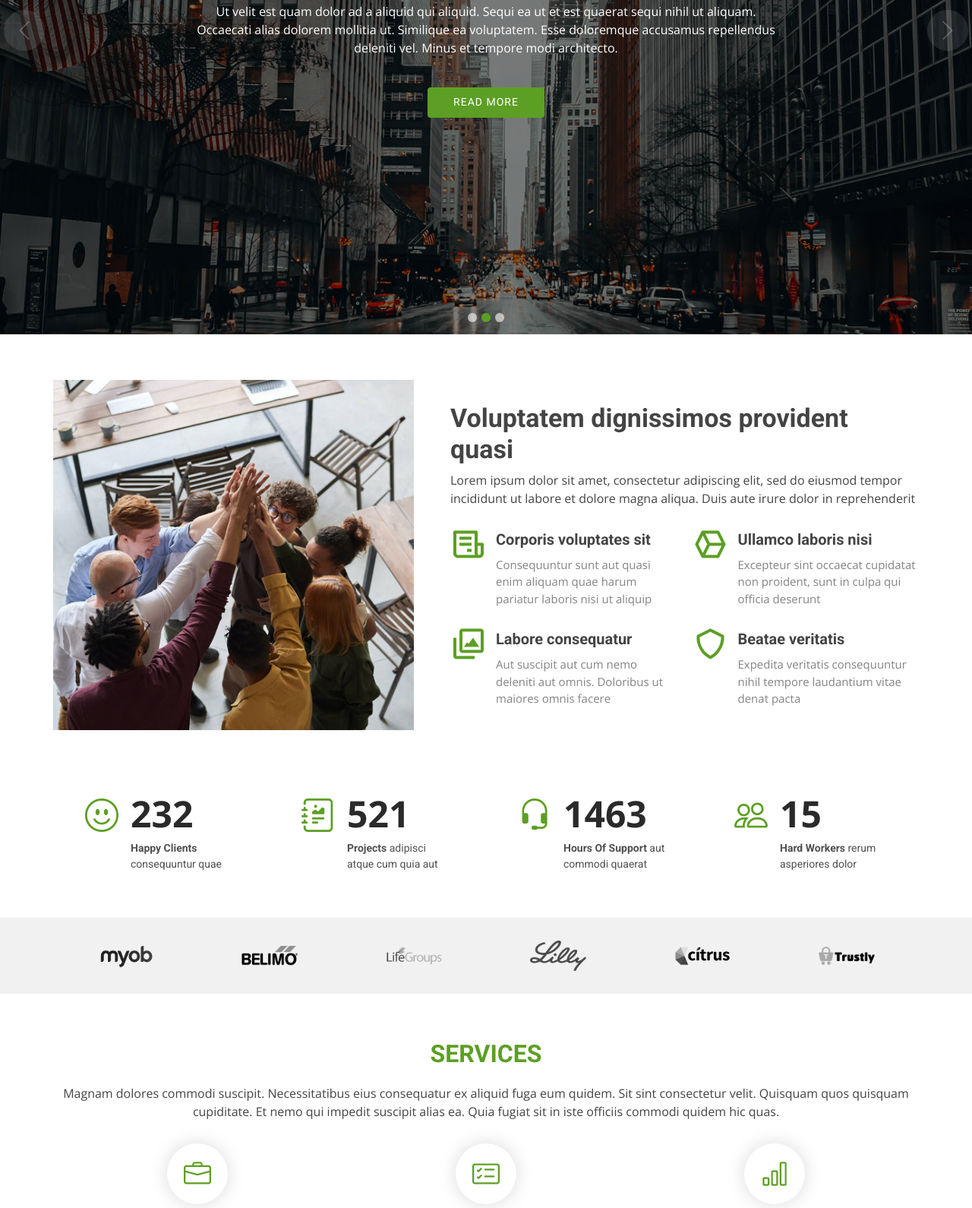
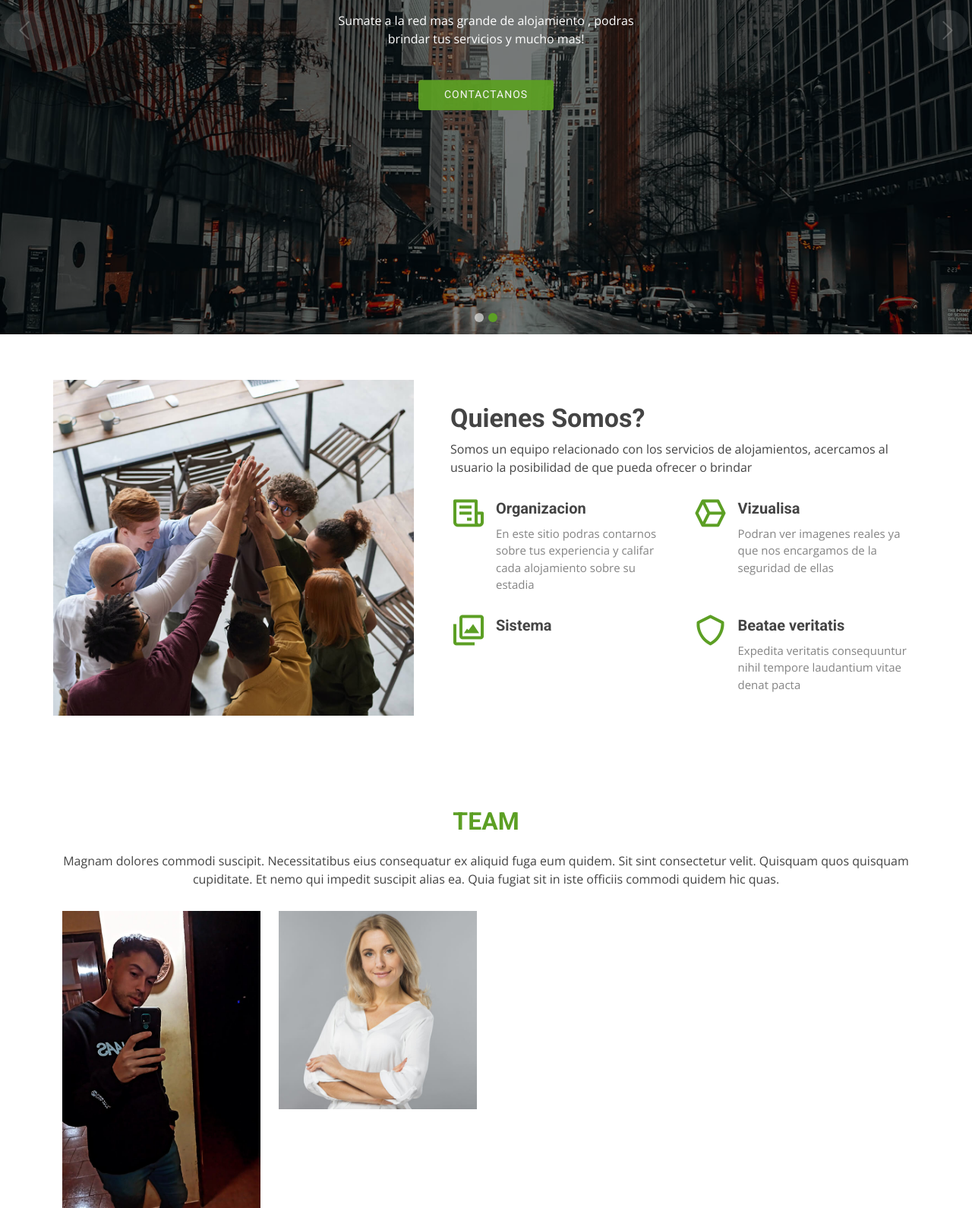
Before and after one commit to rodrensy/etours, a plain HTML site: page index.html in a window 1280 px wide. Shown: the part 360-1950 px from the top of the page at 76% size. Drawn offline with nearby package versions, Linux system fonts and the light colour scheme.

Commit message:
CAMBIO DE FORMATO

```diff
--- a/index.html
+++ b/index.html
@@ -89,13 +89,13 @@
         <div class="carousel-inner" role="listbox">
 
           <!-- Slide 1 -->
-          <div class="carousel-item active" style="background-image: url(assets/img/slide/slide-1.jpg);">
+          <div class="carousel-item active" style="background-image: url(assets/img/fotoprinci.jpg);">
             <div class="carousel-container">
               <div class="carousel-content">
-                <h2 class="animate__animated animate__fadeInDown">Grow Your Business</h2>
-                <p class="animate__animated animate__fadeInUp">Ut velit est quam dolor ad a aliquid qui aliquid. Sequi ea ut et est quaerat sequi nihil ut aliquam. Occaecati alias dolorem mollitia ut. Similique ea voluptatem. Esse doloremque accusamus repellendus deleniti vel. Minus et tempore modi architecto.</p>
+                <h2 class="animate__animated animate__fadeInDown">E-tourist</h2>
+                <p class="animate__animated animate__fadeInUp">Encontrá lugares para alojarte acompañado de una buena en Cordoba</p>
                 <div>
-                  <a href="#about" class="btn-get-started animate__animated animate__fadeInUp scrollto">Read More</a>
+                  <a href="#about" class="btn-get-started animate__animated animate__fadeInUp scrollto">Contactanos</a>
                 </div>
               </div>
             </div>
@@ -105,29 +105,29 @@
           <div class="carousel-item" style="background-image: url(assets/img/slide/slide-2.jpg);">
             <div class="carousel-container">
               <div class="carousel-content">
-                <h2 class="animate__animated animate__fadeInDown">Lorem Ipsum Dolor</h2>
-                <p class="animate__animated animate__fadeInUp">Ut velit est quam dolor ad a aliquid qui aliquid. Sequi ea ut et est quaerat sequi nihil ut aliquam. Occaecati alias dolorem mollitia ut. Similique ea voluptatem. Esse doloremque accusamus repellendus deleniti vel. Minus et tempore modi architecto.</p>
+                <h2 class="animate__animated animate__fadeInDown">Tu mejor experiencia esta aqui</h2>
+                <p class="animate__animated animate__fadeInUp">Sumate a la red mas grande de alojamiento , podras brindar tus servicios y mucho mas!</p>
                 <div>
-                  <a href="#about" class="btn-get-started animate__animated animate__fadeInUp scrollto">Read More</a>
+                  <a href="#about" class="btn-get-started animate__animated animate__fadeInUp scrollto">Contactanos</a>
                 </div>
               </div>
             </div>
           </div>
 
           <!-- Slide 3 -->
-          <div class="carousel-item" style="background-image: url(assets/img/slide/slide-3.jpg);">
+          <!-- <div class="carousel-item" style="background-image: url(assets/img/slide/slide-3.jpg);">
             <div class="carousel-container">
               <div class="carousel-content">
                 <h2 class="animate__animated animate__fadeInDown">Sequi ea ut et est quaerat</h2>
                 <p class="animate__animated animate__fadeInUp">Ut velit est quam dolor ad a aliquid qui aliquid. Sequi ea ut et est quaerat sequi nihil ut aliquam. Occaecati alias dolorem mollitia ut. Similique ea voluptatem. Esse doloremque accusamus repellendus deleniti vel. Minus et tempore modi architecto.</p>
                 <div>
-                  <a href="#about" class="btn-get-started animate__animated animate__fadeInUp scrollto">Read More</a>
+                  <a href="#about" class="btn-get-started animate__animated animate__fadeInUp scrollto">Contactanos</a>
                 </div>
               </div>
             </div>
           </div>
 
-        </div>
+        </div> -->
 
         <a class="carousel-control-prev" href="#heroCarousel" role="button" data-bs-slide="prev">
           <span class="carousel-control-prev-icon bi bi-chevron-left" aria-hidden="true"></span>
@@ -151,25 +151,25 @@
           <div class="image col-xl-5 d-flex align-items-stretch justify-content-center justify-content-lg-start"></div>
           <div class="col-xl-7 ps-0 ps-lg-5 pe-lg-1 d-flex align-items-stretch">
             <div class="content d-flex flex-column justify-content-center">
-              <h3>Voluptatem dignissimos provident quasi</h3>
+              <h3>Quienes Somos?</h3>
               <p>
-                Lorem ipsum dolor sit amet, consectetur adipiscing elit, sed do eiusmod tempor incididunt ut labore et dolore magna aliqua. Duis aute irure dolor in reprehenderit
+                Somos un equipo relacionado con los servicios  de alojamientos, acercamos al usuario la posibilidad de que pueda ofrecer o brindar
               </p>
               <div class="row">
                 <div class="col-md-6 icon-box">
                   <i class="bx bx-receipt"></i>
-                  <h4>Corporis voluptates sit</h4>
-                  <p>Consequuntur sunt aut quasi enim aliquam quae harum pariatur laboris nisi ut aliquip</p>
+                  <h4>Organizacion</h4>
+                  <p>En este sitio podras contarnos sobre tus experiencia y califar cada alojamiento sobre su estadia</p>
                 </div>
                 <div class="col-md-6 icon-box">
                   <i class="bx bx-cube-alt"></i>
-                  <h4>Ullamco laboris nisi</h4>
-                  <p>Excepteur sint occaecat cupidatat non proident, sunt in culpa qui officia deserunt</p>
+                  <h4>Vizualisa </h4>
+                  <p>Podran ver imagenes reales ya que nos encargamos de la seguridad de ellas </p>
                 </div>
                 <div class="col-md-6 icon-box">
                   <i class="bx bx-images"></i>
-                  <h4>Labore consequatur</h4>
-                  <p>Aut suscipit aut cum nemo deleniti aut omnis. Doloribus ut maiores omnis facere</p>
+                  <h4>Sistema</h4>
+                  <p></p>
                 </div>
                 <div class="col-md-6 icon-box">
                   <i class="bx bx-shield"></i>
@@ -185,7 +185,7 @@
     </section><!-- End About Section -->
 
     <!-- ======= Counts Section ======= -->
-    <section id="counts" class="counts">
+    <!-- <section id="counts" class="counts">
       <div class="container">
 
         <div class="row no-gutters">
@@ -225,10 +225,10 @@
         </div>
 
       </div>
-    </section><!-- End Counts Section -->
+    </section>End Counts Section -->
 
     <!-- ======= Clients Section ======= -->
-    <section id="clients" class="clients section-bg">
+    <!-- <section id="clients" class="clients section-bg">
       <div class="container">
 
         <div class="row">
@@ -260,10 +260,10 @@
         </div>
 
       </div>
-    </section><!-- End Clients Section -->
+    </section>End Clients Section -->
 
     <!-- ======= Services Section ======= -->
-    <section id="services" class="services">
+    <!-- <section id="services" class="services">
       <div class="container">
 
         <div class="section-title">
@@ -305,10 +305,10 @@
         </div>
 
       </div>
-    </section><!-- End Services Section -->
+    </section>End Services Section -->
 
     <!-- ======= Why Us Section ======= -->
-    <section id="why-us" class="why-us">
+    <!-- <section id="why-us" class="why-us">
       <div class="container">
 
         <div class="section-title">
@@ -345,10 +345,10 @@
         </div>
 
       </div>
-    </section><!-- End Why Us Section -->
+    </section>End Why Us Section -->
 
     <!-- ======= Portfolio Section ======= -->
-    <section id="portfolio" class="portfolio">
+    <!-- <section id="portfolio" class="portfolio">
       <div class="container">
 
         <div class="section-title">
@@ -498,7 +498,7 @@
         </div>
 
       </div>
-    </section><!-- End Portfolio Section -->
+    </section>End Portfolio Section -->
 
     <!-- ======= Team Section ======= -->
     <section id="team" class="team">
@@ -513,7 +513,7 @@
 
           <div class="col-xl-3 col-lg-4 col-md-6">
             <div class="member">
-              <img src="assets/img/team/team-1.jpg" class="img-fluid" alt="">
+              <img src="assets/img/RRR.jpg" class="img-fluid" alt="">
               <div class="member-info">
                 <div class="member-info-content">
                   <h4>Walter White</h4>
@@ -529,7 +529,7 @@
             </div>
           </div>
 
-          <div class="col-xl-3 col-lg-4 col-md-6" data-wow-delay="0.1s">
+          <!-- <div class="col-xl-3 col-lg-4 col-md-6" data-wow-delay="0.1s">
             <div class="member">
               <img src="assets/img/team/team-2.jpg" class="img-fluid" alt="">
               <div class="member-info">
@@ -563,7 +563,7 @@
                 </div>
               </div>
             </div>
-          </div>
+          </div> -->
 
           <div class="col-xl-3 col-lg-4 col-md-6" data-wow-delay="0.3s">
             <div class="member">
```
Also changed, not shown: assets/img/RRR.jpg (added), assets/img/fotoprinci.jpg (added).
